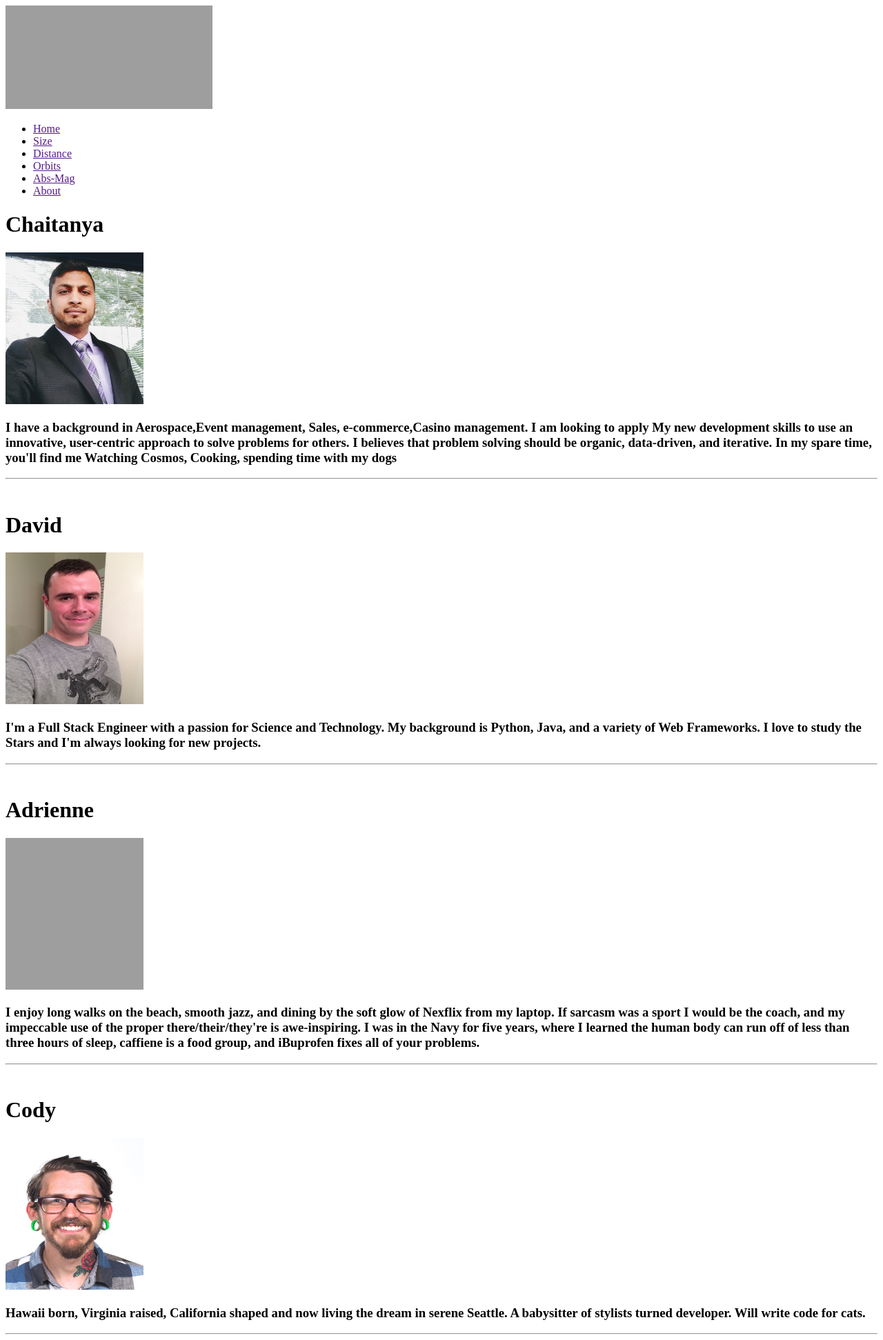
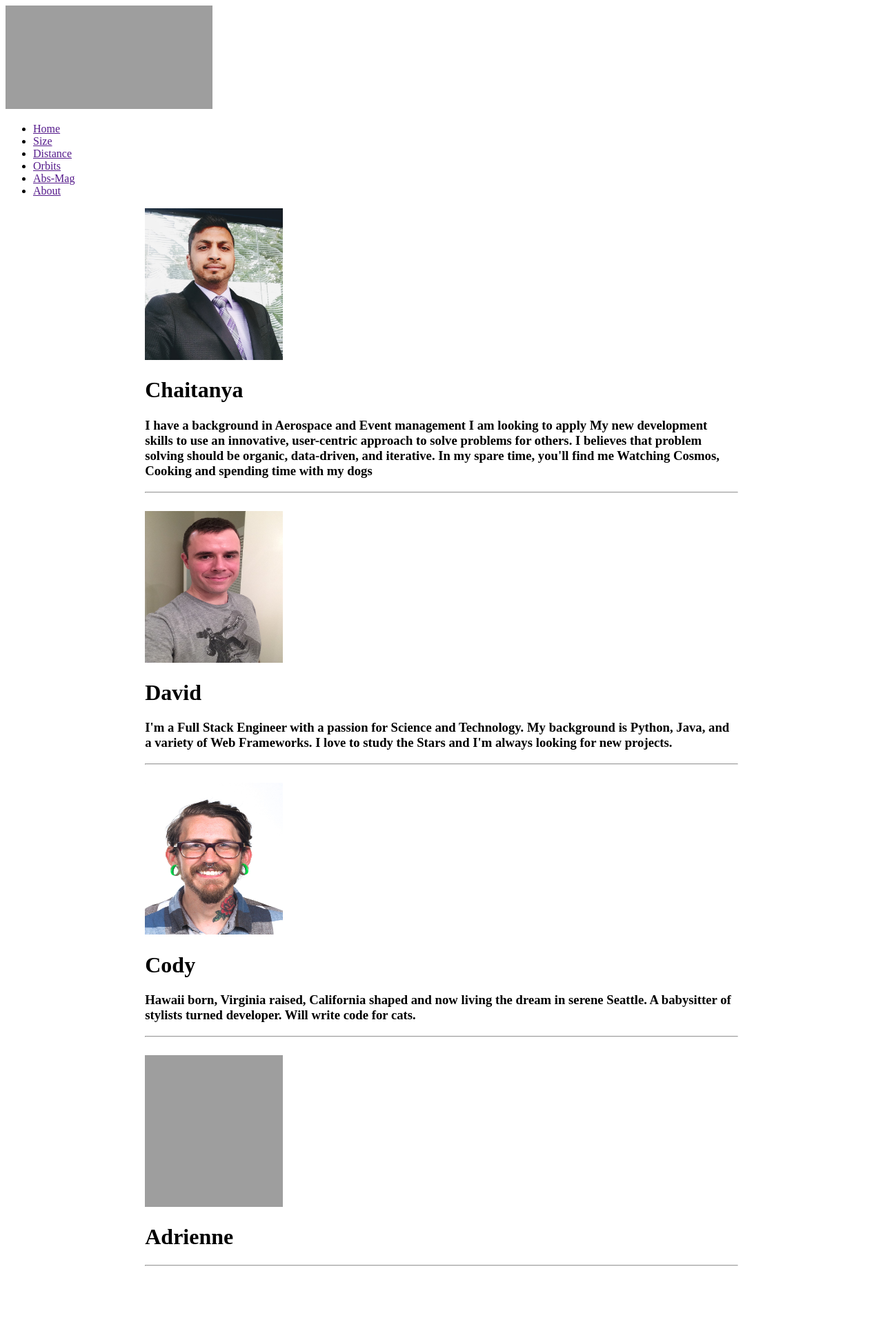
Before and after one commit to dave5801/space-rocks, a Python web app: template space_rocks/templates/about_us.jinja2 in a window 1280 px wide. Shown: the whole page at 69% size. After the commit the page ends 1836 px from the top, so only its background shows below. Run offline with Jinja, Linux system fonts and the light colour scheme; the template is opened without the code that fills it, so the values that code supplies are empty; grey boxes are pictures that could not be loaded.

Commit message:
oh did I mention fuck yes css?

```diff
--- a/space_rocks/templates/about_us.jinja2
+++ b/space_rocks/templates/about_us.jinja2
@@ -1,32 +1,35 @@
 {% extends "layout.jinja2" %}
 
 {% block content %}
-
-        <div  style="clear: both;">
+<div style="width:68%;margin:0 auto;" >
+        <div class="aboutus" style="clear: both;">
+            <img src="../static/imgs/chai-t.jpg" width="200" height="220">
             <h1>Chaitanya</h1>
-            <img src="../static/imgs/chai-t.jpg" width="200" height="220">
-            <span class="adoutus"><h3>I have a background in Aerospace,Event management, Sales,
-             e-commerce,Casino management.
+            <h3>I have a background in Aerospace and Event management
             I am looking to apply My new  development skills to use an innovative,
             user-centric approach to solve problems for others.
             I believes that problem solving should be organic, data-driven, and iterative.
-            In my spare time, you'll find me Watching Cosmos, Cooking, spending time with my dogs</h3></span>
-        </div><hr>
+            In my spare time, you'll find me Watching Cosmos, Cooking and spending time with my dogs</h3>
+        </div><hr><br>
 
-        <div  style="clear: both;"><br><h1>David</h1>
+        <div class="aboutus" style="clear: both;">
             <img src="../static/imgs/david_profile.jpg" width="200" height="220">
-            <span class="adoutus"><h3>I'm a Full Stack Engineer with a passion for Science and Technology. My background is Python, Java, and a variety of Web Frameworks. I love to study the Stars and I'm always looking for new projects.</h3></span>
-        </div><hr>
+            <h1>David</h1>
+            <h3>I'm a Full Stack Engineer with a passion for Science and Technology. My background is Python, Java, and a variety of Web Frameworks. I love to study the Stars and I'm always looking for new projects.</h3></span>
+        </div><hr><br>
 
-        <div class="adoutus" style="clear: both;"><br><h1>Adrienne</h1>
+        <div style="clear: both;" class="aboutus" >
+            <img src="../static/imgs/cody_headshot.jpeg" width="200" height="220">
+            <h1>Cody</h1>
+            <h3>Hawaii born, Virginia raised, California shaped and now living the dream in serene Seattle. A babysitter of stylists turned developer. Will write code for cats.</h3>
+        </div><hr><br>
+
+        <div class="aboutus" style="clear: both;">
             <img src="../static/imgs/" width="200" height="220">
-           <span class="adoutus"><h3>I enjoy long walks on the beach, smooth jazz, and dining by the soft glow of Nexflix from my laptop. If sarcasm was a sport I would be the coach, and my impeccable use of the proper there/their/they're is awe-inspiring. I was in the Navy for five years, where I learned the human body can run off of less than three hours of sleep, caffiene is a food group, and iBuprofen fixes all of your problems.</h3></span>
-        </div><hr>
+            <h1>Adrienne</h1>
+            <h3></h3>
+        </div><hr><br>
 
-        <div style="clear: both"><br><h1>Cody</h1>
-            <img src="../static/imgs/cody_headshot.jpeg" width="200" height="220">
-            <span class="adoutus"><h3>Hawaii born, Virginia raised, California shaped and now living the dream in serene Seattle. A babysitter of stylists turned developer. Will write code for cats.</h3></span>
-        </div><hr>
-
+</div>
 
 {% endblock %}
```
